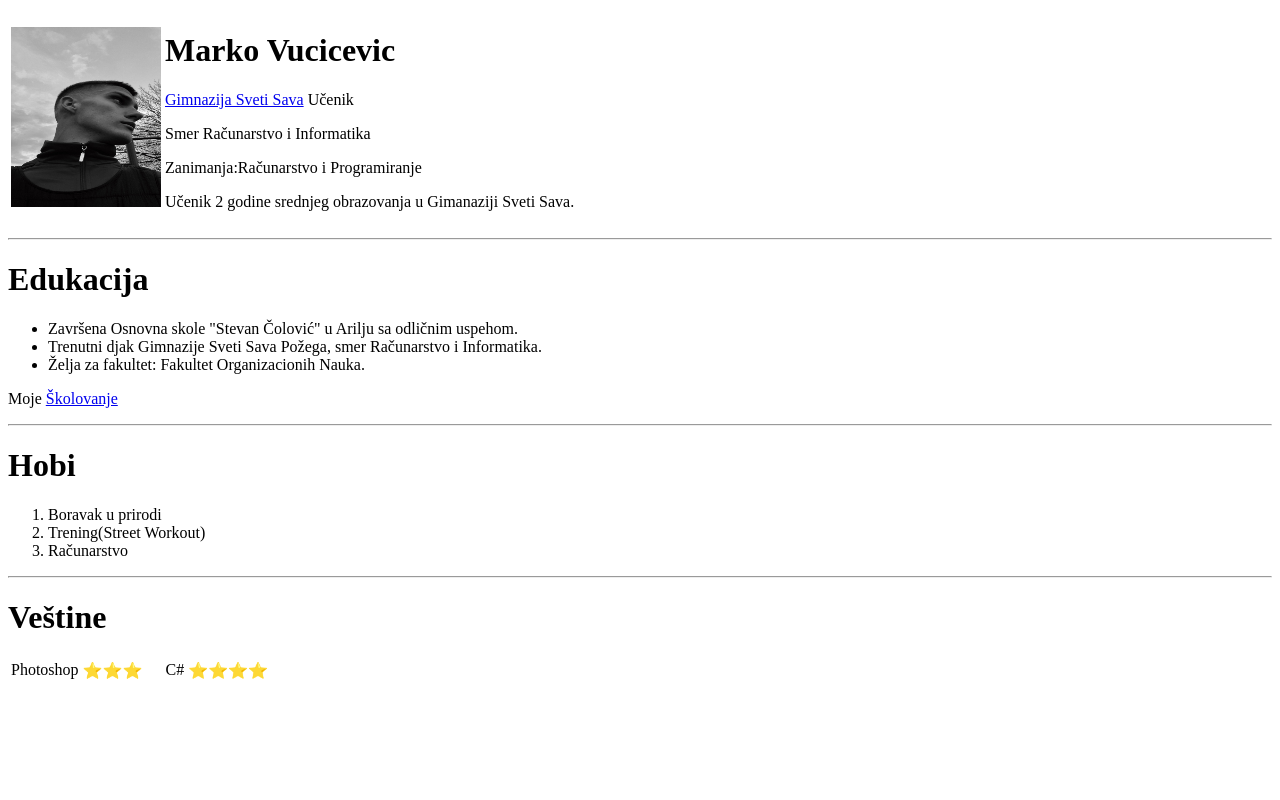
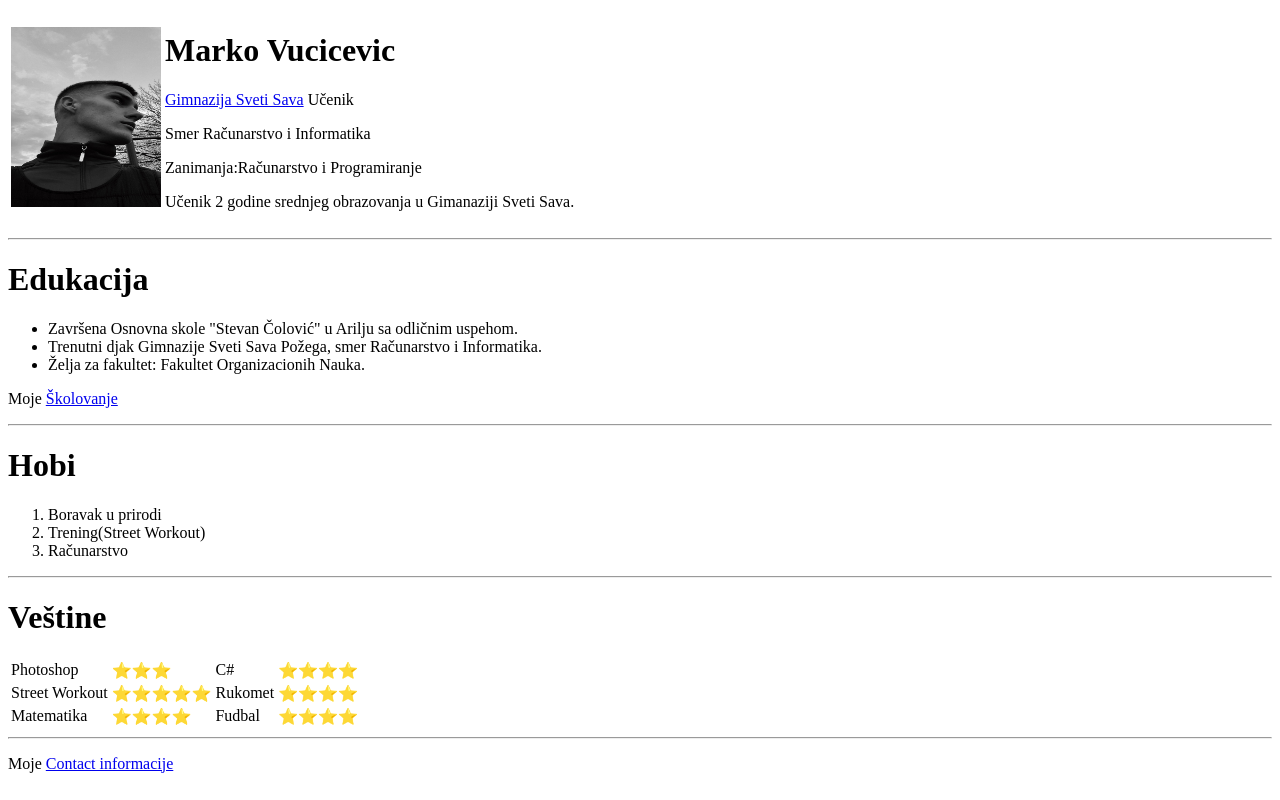
Before and after one commit to talijan10/MojaStranica, a plain HTML site: page index.html in a window 1280 px wide. Drawn offline with Linux system fonts and the light colour scheme; files whose address does not match are found by name.

Commit message:
Add files via upload

```diff
--- a/index.html
+++ b/index.html
@@ -62,13 +62,27 @@
         </ol>
         <hr>
         <h1>Veštine</h1>
-        <table style="text-align:center;">
+        <table style="text-align:left;">
             <tr>
                 <td>Photoshop</td>
                 <td style="padding-right:20px;">⭐⭐⭐</td>
                 <td>C#</td>
                 <td>⭐⭐⭐⭐</td>
             </tr>
+            <tr>
+                <td>Street Workout</td>
+                <td>⭐⭐⭐⭐⭐</td>
+                <td>Rukomet</td>
+                <td>⭐⭐⭐⭐</td>
+            </tr>
+            <tr>
+                <td>Matematika</td>
+                <td>⭐⭐⭐⭐</td>
+                <td>Fudbal</td>
+                <td>⭐⭐⭐⭐</td>
+            </tr>
         </table>
+        <hr>
+        <p>Moje <a href="adress.html"> Contact informacije</a></p>
     </body>
     </html>
```
Also changed, not shown: adress.html (added, +39 -0 lines).
